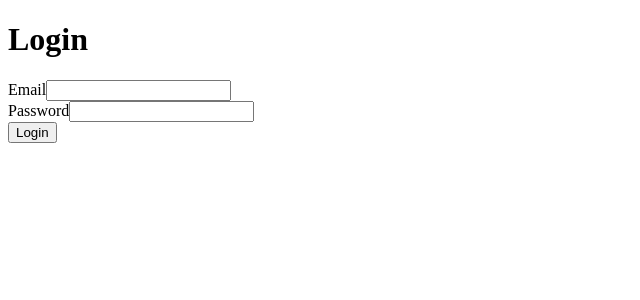
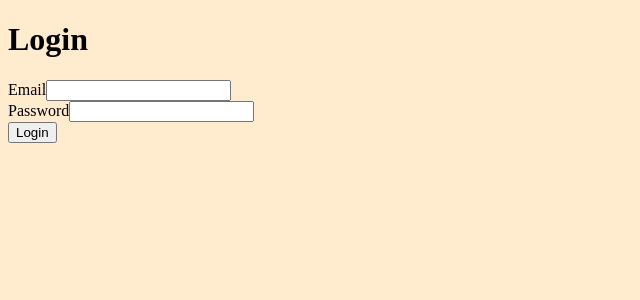
Before and after one commit to davidgranados/workshop-tests-burguer-queen, a React (Vite) app: page /login in a window 1280 px wide. Shown: the top 300 px of the page, without its empty margins (0-640 px from the left). Built offline with nearby package versions, Linux system fonts and the light colour scheme.

Commit message:
feat: agregar archivo css global

```diff
--- /dev/null
+++ b/src/App.css
@@ -0,0 +1,3 @@
+body {
+  background-color: blanchedalmond;
+}
--- a/src/App.tsx
+++ b/src/App.tsx
@@ -3,6 +3,8 @@ import { RouterProvider } from "react-router-dom";
 
 import { router } from "./router";
 
+import './App.css'
+
 export const App: FC = () => {
   return <RouterProvider router={router} />;
 };
```
